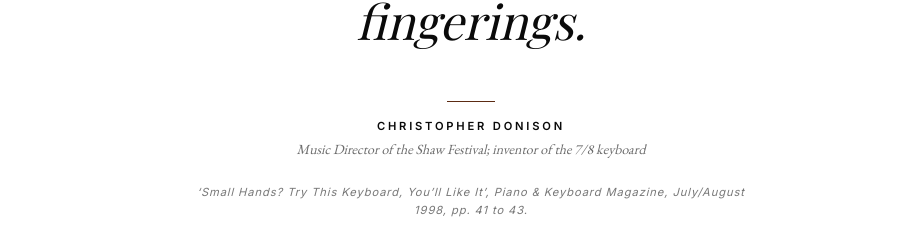
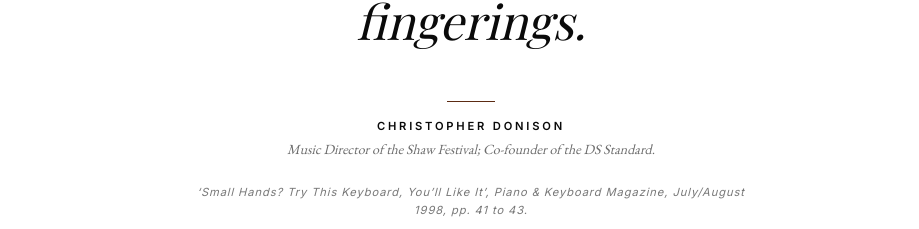
Before and after one commit to musical-basics/ds-standard-foundation, a Next.js app: page / in a window 1280 px wide. Shown: the part 4881-5110 px from the top of the page, without its empty margins (169-1088 px from the left). Built offline with nearby package versions, Linux system fonts and the light colour scheme.

Commit message:
Replace Donison subtitle: 'Co-founder of the DS Standard' instead of 'inventor of the 7/8 keyboard'
Both occurrences updated on / and /the-benefits-of-narrower-keys.

Co-Authored-By: Claude Opus 4.7 (1M context) <noreply@anthropic.com>

```diff
--- a/app/page.tsx
+++ b/app/page.tsx
@@ -352,7 +352,7 @@ export default function Home2Page() {
                   Christopher Donison
                 </cite>
                 <span className="text-sm italic text-foreground/60 mt-1">
-                  Music Director of the Shaw Festival; inventor of the 7/8 keyboard
+                  Music Director of the Shaw Festival; Co-founder of the DS Standard.
                 </span>
                 <span className="mt-6 text-[0.7rem] italic tracking-[0.08em] text-foreground/55 font-[family-name:var(--font-inter)] max-w-xl leading-relaxed">
                   &lsquo;Small Hands? Try This Keyboard, You&rsquo;ll Like It&rsquo;, Piano &amp; Keyboard Magazine, July/August 1998, pp. 41 to 43.
--- a/app/the-benefits-of-narrower-keys/page.tsx
+++ b/app/the-benefits-of-narrower-keys/page.tsx
@@ -238,7 +238,7 @@ export default function BenefitsOfNarrowerKeysPage() {
               Christopher Donison
             </cite>
             <span className="text-sm italic text-foreground/60 mt-1">
-              Music Director of the Shaw Festival; inventor of the 7/8 keyboard
+              Music Director of the Shaw Festival; Co-founder of the DS Standard.
             </span>
           </div>
         </AnimatedSection>
```
